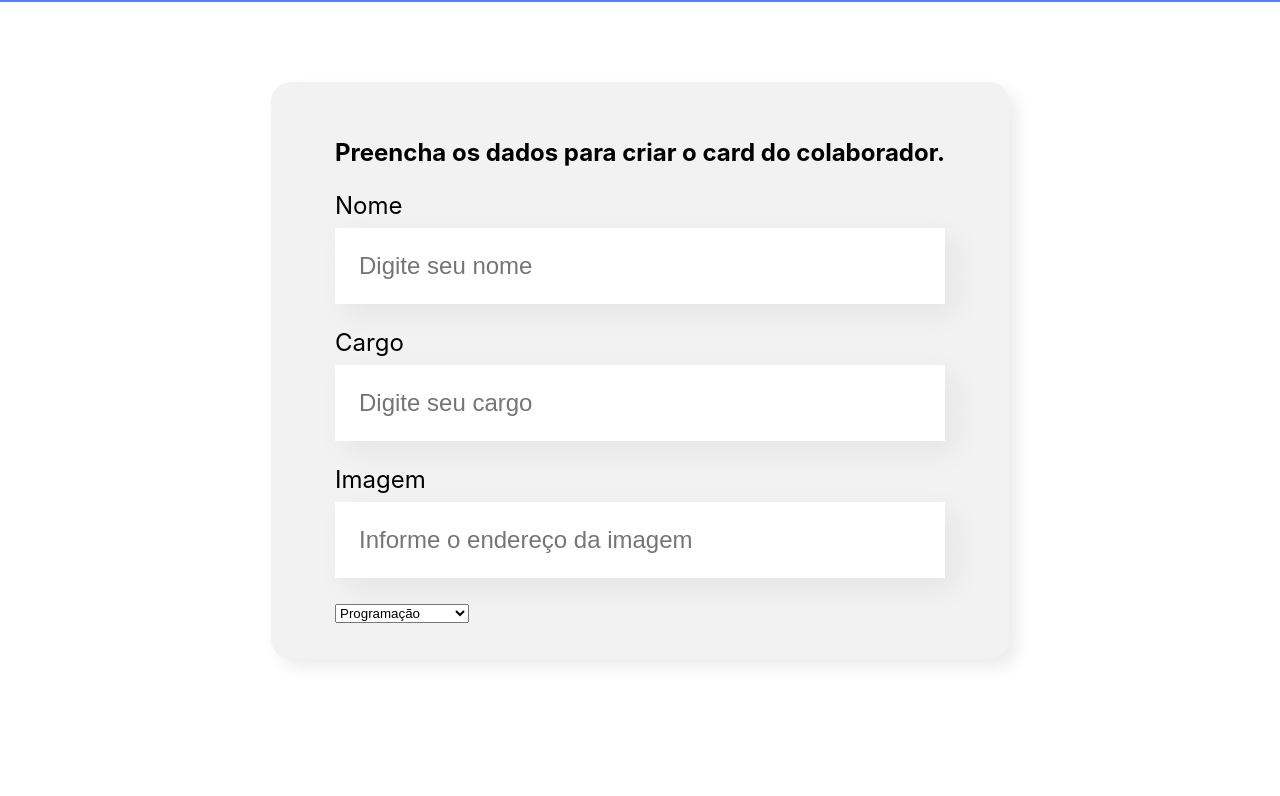
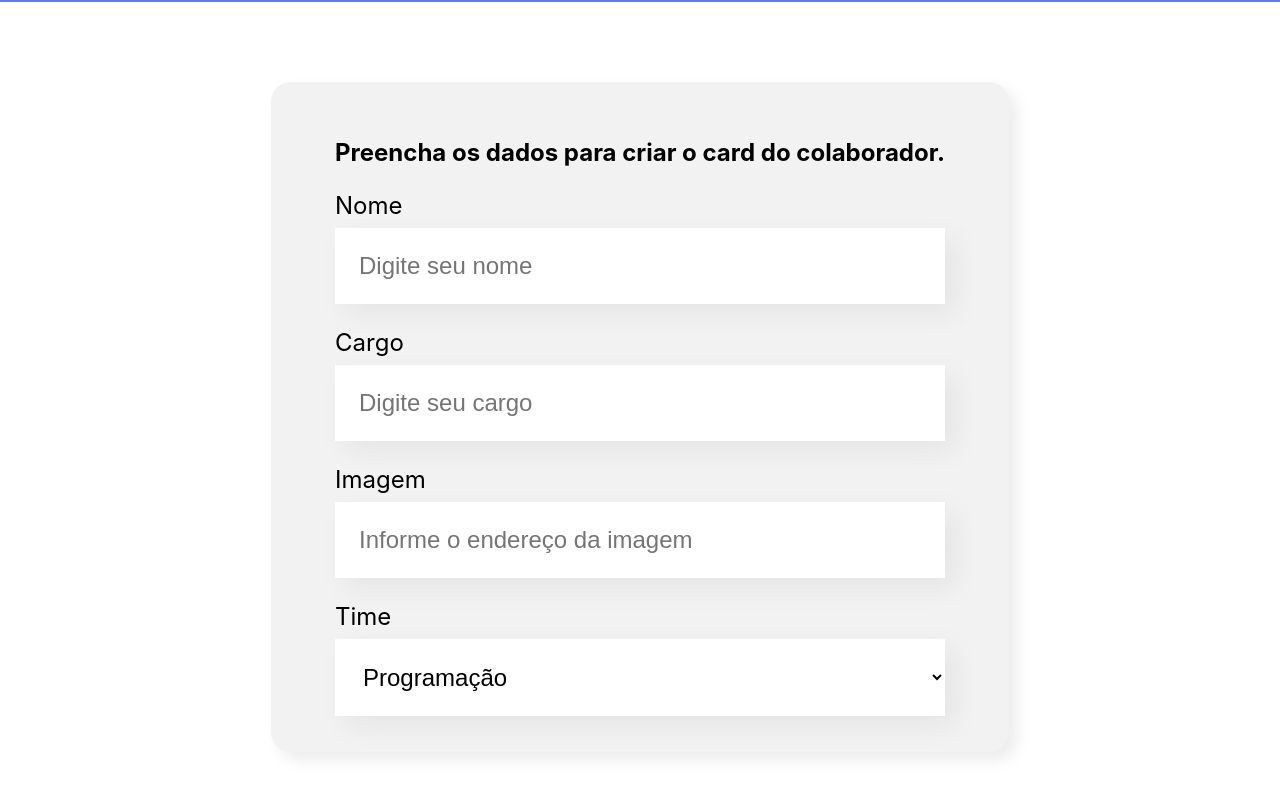
Before and after one commit to ernanni/organo, a React (Create React App) app: page / in a window 1280 px wide. Shown: the part 558-1354 px from the top of the page. Before the commit the page ends 1297 px from the top, so only its background shows below. Built offline with nearby package versions, Linux system fonts and the light colour scheme.

Commit message:
finished dropdown style

```diff
--- a/src/components/DropDown/index.css
+++ b/src/components/DropDown/index.css
@@ -0,0 +1,18 @@
+.dropDownContainer {
+}
+
+.dropDownContainer label {
+  display: block;
+  margin-bottom: 8px;
+  font-size: 24px;
+}
+
+.dropDownContainer select {
+  background-color: #fff;
+  box-shadow: 10px 10px 30px rgba(0, 0, 0, 0.06);
+  width: 100%;
+  border: none;
+  font-size: 24px;
+  padding: 24px;
+  box-sizing: border-box;
+}
--- a/src/components/DropDown/index.js
+++ b/src/components/DropDown/index.js
@@ -1,13 +1,13 @@
 import "./index.css";
 
 const DropDown = ({ label, items }) => {
-  console.log(items)
+
   return (
-    <div>
+    <div className="dropDownContainer">
       <label>{label}</label>
       <select>
         {items.map(item => (
-          <option>{item}</option>
+          <option key={item}>{item}</option>
         ))}
       </select>
     </div>
--- a/src/components/Form/index.js
+++ b/src/components/Form/index.js
@@ -21,7 +21,7 @@ const Form = () => {
         <TextBox label="Nome" placeholder="Digite seu nome" />
         <TextBox label="Cargo" placeholder="Digite seu cargo" />
         <TextBox label="Imagem" placeholder="Informe o endereço da imagem" />
-        <DropDown items={teams}/>
+        <DropDown label="Time" items={teams} />
       </form>
     </section>
   );
```
